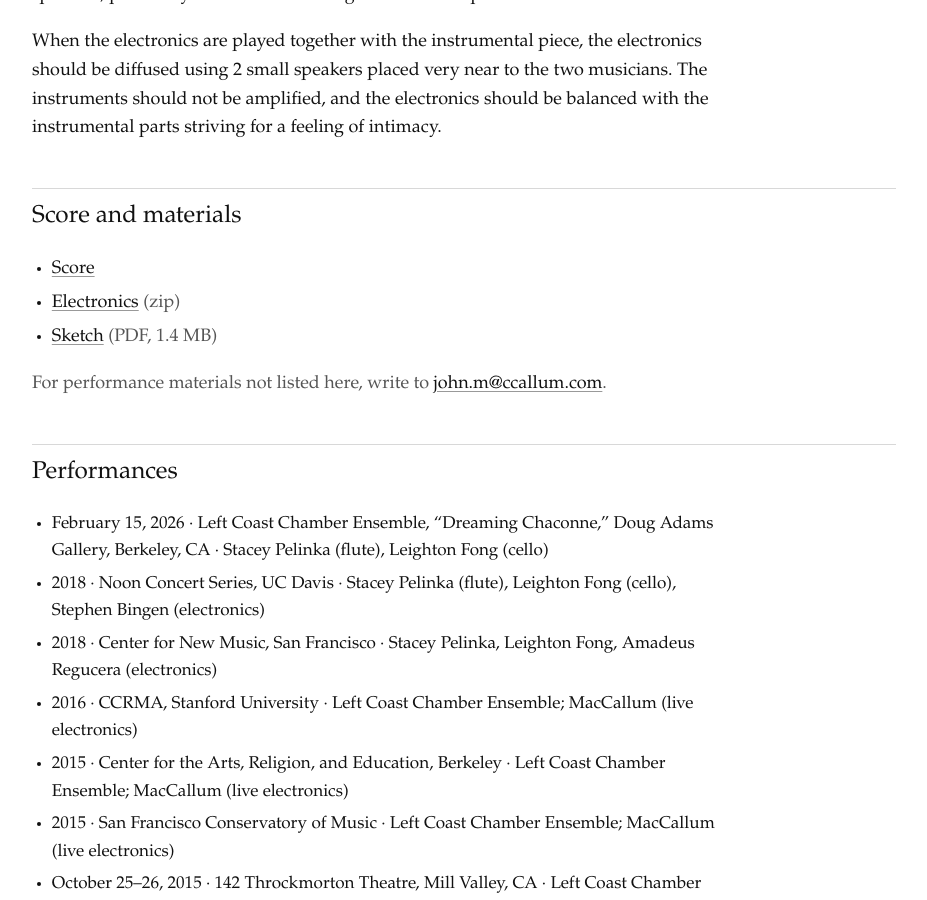
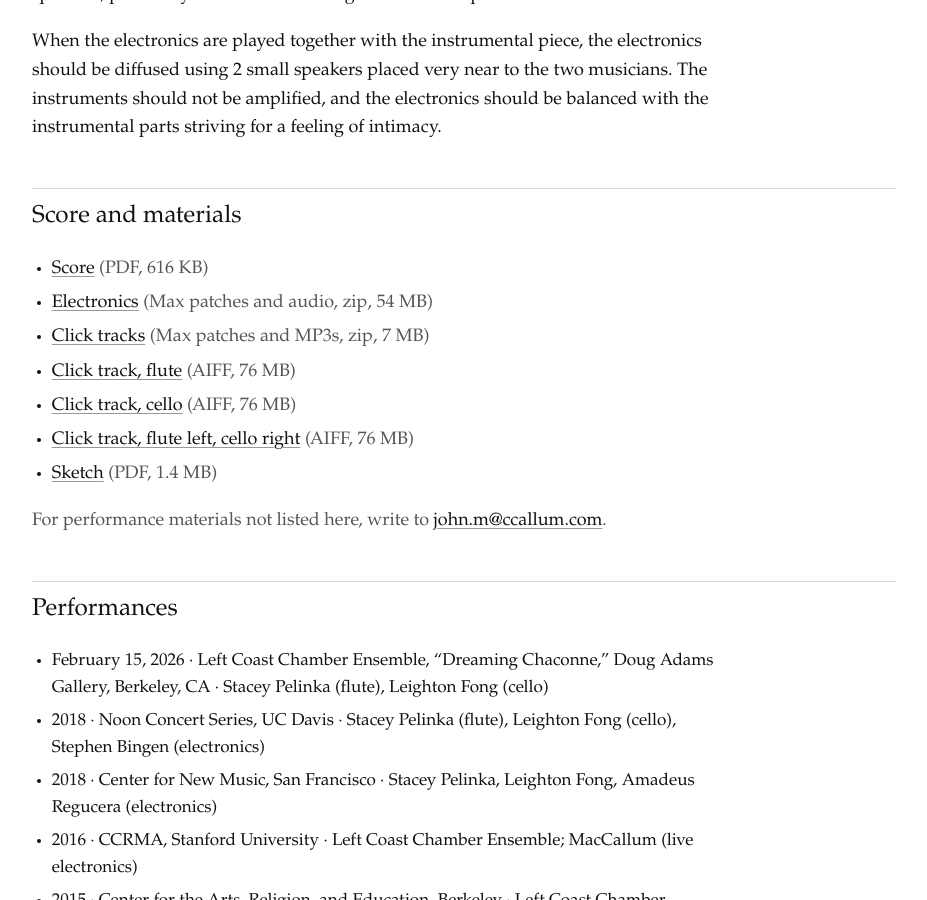
Before and after one commit to maccallum/john-maccallum.com, a Jekyll site: the page built from _works/limn.md, in a window 1280 px wide and 900 px high, scrolled down 1422 px. Shown: the whole window, without its empty margins (176-1103 px from the left). Built offline with Jekyll 4.4.1, drawn with Linux system fonts in a browser that asks for light colours.

Commit message:
Serve scores and electronics from the site
Limn's electronics (112 MB) split under GitHub's 100 MB limit:
electronics zip, click-track zip, and the three click AIFFs.

```diff
--- a/_data/works.yml
+++ b/_data/works.yml
@@ -16,7 +16,8 @@
 # legacy:        folder on the old PHP site (for redirects)
 # recordings,
 # videos:        [{label, embed, url}]; embed is the player URL
-# materials:     [{label, url}]; local files keep their old-site paths
+# materials:     [{label, url, note}]; files live in compositions/<folder>/,
+#                the old site's paths, so old direct links keep working
 # performances:  most recent first; premiere: true marks the premiere
 
 # ---------------------------------------------------------------
@@ -287,8 +288,12 @@
   recordings:
     - {label: "Limn (A)", embed: "https://bandcamp.com/EmbeddedPlayer/track=3318269950/size=large/bgcol=ffffff/linkcol=333333/tracklist=false/artwork=small/transparent=true/", url: "https://john-maccallum.bandcamp.com/track/limn-a"}
   materials:
-    - {label: "Score", url: "https://github.com/maccallum/limn-score/blob/master/score/limn_score.pdf"}
-    - {label: "Electronics", url: "https://github.com/maccallum/limn-electronics/archive/master.zip", note: "zip"}
+    - {label: "Score", url: "/compositions/limn/limn_score.pdf", note: "PDF, 616 KB"}
+    - {label: "Electronics", url: "/compositions/limn/limn_electronics.zip", note: "Max patches and audio, zip, 54 MB"}
+    - {label: "Click tracks", url: "/compositions/limn/limn_click_tracks.zip", note: "Max patches and MP3s, zip, 7 MB"}
+    - {label: "Click track, flute", url: "/compositions/limn/click/fl_click.aif", note: "AIFF, 76 MB"}
+    - {label: "Click track, cello", url: "/compositions/limn/click/vlc_click.aif", note: "AIFF, 76 MB"}
+    - {label: "Click track, flute left, cello right", url: "/compositions/limn/click/fl-left_vlc-right.aif", note: "AIFF, 76 MB"}
     - {label: "Sketch", url: "/compositions/limn/limn_sketch.pdf", note: "PDF, 1.4 MB"}
   performances:
     - {date: "February 15, 2026", performers: "Stacey Pelinka (flute), Leighton Fong (cello)", venue: "Left Coast Chamber Ensemble, “Dreaming Chaconne,” Doug Adams Gallery, Berkeley, CA"}
@@ -339,9 +344,9 @@
   recordings:
     - {label: "Earplay", embed: "https://w.soundcloud.com/player/?url=https%3A//api.soundcloud.com/tracks/351418252%3Fsecret_token%3Ds-F85tm&color=%23555555&auto_play=false&hide_related=true&show_comments=false&show_user=true&show_reposts=false&visual=false", height: 166}
   materials:
-    - {label: "Score", url: "https://github.com/maccallum/hyphos-score/blob/master/score/hyphos_fullscore_with_frontmatter.pdf"}
+    - {label: "Score", url: "/compositions/hyphos/hyphos_score.pdf", note: "PDF, 972 KB"}
     - {label: "Parts", url: "/compositions/hyphos/hyphos_parts.zip", note: "zip, 408 KB"}
-    - {label: "Electronics", url: "https://github.com/maccallum/hyphos-electronics/archive/master.zip", note: "zip"}
+    - {label: "Electronics and click tracks", url: "/compositions/hyphos/hyphos_electronics.zip", note: "zip, 2 MB"}
   performances:
     - {date: "2016", venue: "MANCA Festival, Nice, France"}
     - {date: "2016", performers: "Earplay: Tod Brody (alto flute), Peter Josheff (bass clarinet), Ellen Ruth Rose (viola)", venue: "Festival of New American Music, Sacramento State University"}
@@ -363,7 +368,7 @@
   materials:
     - {label: "Score", url: "/compositions/texture_of_time/texture_fullscore.pdf", note: "PDF, 2 MB"}
     - {label: "Parts", url: "/compositions/texture_of_time/texture_parts.zip", note: "zip, 1.1 MB"}
-    - {label: "Click tracks", url: "https://github.com/maccallum/texture-click-tracks/archive/master.zip", note: "zip"}
+    - {label: "Click tracks", url: "/compositions/texture_of_time/texture_click_tracks.zip", note: "zip, 284 KB"}
     - {label: "Program note, ECO Ensemble", url: "/compositions/texture_of_time/pn_eco2.pdf", note: "PDF"}
     - {label: "Sketch, pages 1–39", url: "/compositions/texture_of_time/texture_sketch_1-39.pdf", note: "PDF, 54 MB"}
     - {label: "Sketch, pages 40–78", url: "/compositions/texture_of_time/texture_sketch_40-78.pdf", note: "PDF, 59 MB"}
@@ -387,9 +392,9 @@
     - {label: "Rootstock Percussion", embed: "https://www.youtube-nocookie.com/embed/7Q-GZx3dlTw", url: "https://www.youtube.com/watch?v=7Q-GZx3dlTw"}
     - {label: "Rootstock Percussion recording Aberration", embed: "https://www.youtube-nocookie.com/embed/14DklG9-Hn4", url: "https://www.youtube.com/watch?v=14DklG9-Hn4"}
   materials:
-    - {label: "Score", url: "https://github.com/maccallum/aberration-score/blob/master/aberration_fullscore.pdf"}
+    - {label: "Score", url: "/compositions/aberration/aberration_score.pdf", note: "PDF, 620 KB"}
     - {label: "Parts", url: "/compositions/aberration/aberration_parts.zip", note: "zip, 416 KB"}
-    - {label: "Click tracks", url: "https://github.com/maccallum/aberration-click-tracks/archive/master.zip", note: "zip"}
+    - {label: "Click tracks", url: "/compositions/aberration/aberration_click_tracks.zip", note: "zip, 184 KB"}
     - {label: "Sketch", url: "/compositions/aberration/aberration_sketch.pdf", note: "PDF, 27 MB"}
   performances:
     - {date: "July 1, 2013", performers: "Rootstock Percussion (Chris Froh, Dan Kennedy, Loren Mach)", venue: "Music in the Mountains SummerFest, Nevada City, CA"}
@@ -415,9 +420,9 @@
   recordings:
     - {label: "El Árbol de la noche triste", embed: "https://bandcamp.com/EmbeddedPlayer/track=4197628130/size=large/bgcol=ffffff/linkcol=333333/tracklist=false/artwork=small/transparent=true/", url: "https://john-maccallum.bandcamp.com/track/el-rbol-de-la-noche-triste"}
   materials:
-    - {label: "Score, viola version", url: "https://github.com/maccallum/arbol-score/blob/master/score/viola_score.pdf"}
-    - {label: "Score, cello version", url: "https://github.com/maccallum/arbol-score/blob/master/score/cello_score.pdf"}
-    - {label: "Electronics", url: "https://github.com/maccallum/arbol-electronics/archive/master.zip", note: "zip"}
+    - {label: "Score, viola version", url: "/compositions/el_arbol/el_arbol_score_viola.pdf", note: "PDF, 76 KB"}
+    - {label: "Score, cello version", url: "/compositions/el_arbol/el_arbol_score_cello.pdf", note: "PDF, 76 KB"}
+    - {label: "Electronics", url: "/compositions/el_arbol/el_arbol_electronics.zip", note: "zip, 88 KB"}
   performances:
     - {date: "2016", performers: "Marie Ythier (cello); MacCallum (electronics)", venue: "CMMAS, Morelia, Mexico"}
     - {date: "October 19, 2011", performers: "Jin-Won Yoon (viola)", venue: "Seoul International Computer Music Festival, South Korea"}
```
Also changed, not shown: 15 other files.
